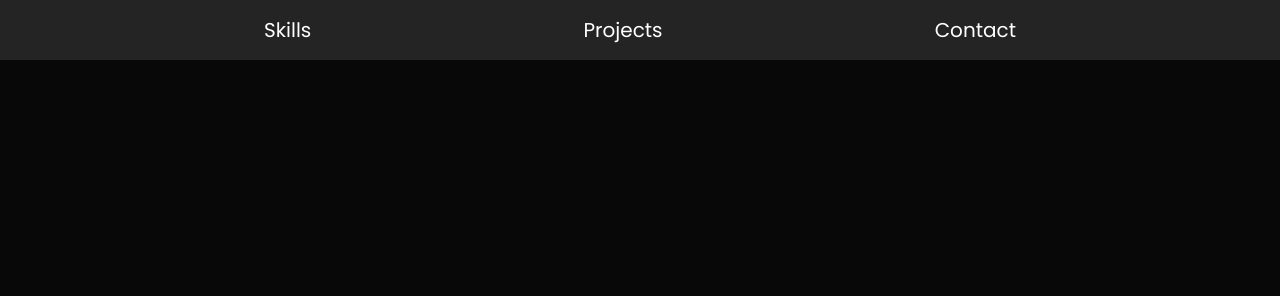
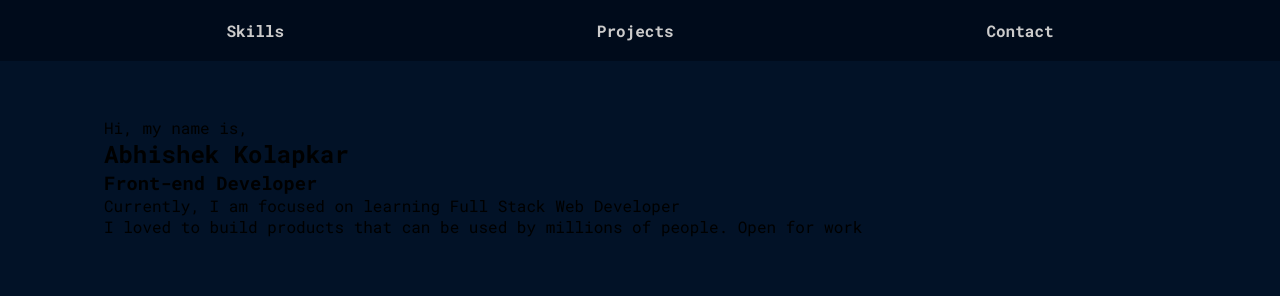
Before and after one commit to Pro-Abhi/Abhishek-Portfolio, a plain HTML site: page index.html in a window 1280 px wide. Drawn offline with Linux system fonts and the light colour scheme.

Commit message:
header added

```diff
--- a/index.html
+++ b/index.html
@@ -1,26 +1,43 @@
 <!DOCTYPE html>
 <html lang="en">
   <head>
-  <meta charset="UTF-8">
-  <meta http-equiv="X-UA-Compatible" content="IE=edge">
-  <meta name="viewport" content="width=device-width, initial-scale=1.0">
-  <title>Abhishek Portfolio</title>
+    <meta charset="UTF-8" />
+    <meta http-equiv="X-UA-Compatible" content="IE=edge" />
+    <meta name="viewport" content="width=device-width, initial-scale=1.0" />
+    <title>Abhishek - Portfolio</title>
     <!-- css file -->
-  <link rel="stylesheet" href="style.css">
+    <link rel="stylesheet" href="style.css" />
     <!-- font-awesome icons cdn link -->
-  <link rel="stylesheet" href="https://cdnjs.cloudflare.com/ajax/libs/font-awesome/6.2.0/css/all.min.css">
+    <link
+      rel="stylesheet"
+      href="https://cdnjs.cloudflare.com/ajax/libs/font-awesome/6.2.0/css/all.min.css"
+    />
   </head>
   <body>
     <header id="header">
-    <div class="container">
-      <nav>
+      <nav class="container">
         <ul>
           <li><a href="#skills">Skills</a></li>
           <li><a href="#projects">Projects</a></li>
           <li><a href="#contact">Contact</a></li>
         </ul>
       </nav>
+    </header>
+
+    <main id="main">
+      <div class="container own-info">
+        <div class="left-side">
+          <div class="info">
+            <p>Hi, my name is,</p>
+            <h2>Abhishek Kolapkar</h2>
+            <h3>Front-end Developer</h3>
+            <p>Currently, I am focused on learning Full Stack Web Developer <br>
+              I loved to build products that can be used by millions of people.
+              <span>Open for work</span>
+            </p>
           </div>
-  </header>
+        </div>
+      </div>
+    </main>
   </body>
 </html>
--- a/style.css
+++ b/style.css
@@ -1,5 +1,5 @@
 /* import google fonts */
-@import url('https://fonts.googleapis.com/css2?family=Poppins:wght@300;400;500;600;700&display=swap');
+@import url('https://fonts.googleapis.com/css2?family=Roboto+Mono:wght@300;400;500;600;700&display=swap');
 
 
 *{
@@ -9,13 +9,8 @@
 }
 
 body{
-  font-family: 'Poppins', sans-serif;
-  background: #080808;
-  color: #ffffff;
-}
-
-.container{
-  padding: 10px 10%;
+  font-family: 'Roboto Mono', monospace;
+  background: #021227;
 }
 
 ul{
@@ -26,25 +21,44 @@ a{
   text-decoration: none;
 }
 
-/* ----------- header CSS ----------- */
-#header{
-  width: 100%;
-  background: #242424;
-  padding: 5px 0;
+.container{
+  width: 1200px;
+  margin: auto;
+  padding: 0 30px;
 }
 
-nav ul{
+
+/* --------- Header CSS --------- */
+#header{
+  background: #000b1ae0;
+}
+
+#header ul{
   display: flex;
-  align-items: center;
   justify-content: space-around;
 }
 
-nav ul li a{
-  color: #ffffff;
-  font-size: 20px;
-  transition: all .4s;
+#header ul li{
+  margin: 10px 0;
+  padding: 10px 0;
 }
 
-nav ul li a:hover{
-  color: #2de04e;
+a{
+  color: #cccccc;
+  font-weight: 700;
+  transition: all .3s;
 }
+
+a:hover{
+  color: #3b8f0b;
+}
+
+
+/* --------- Main CSS --------- */
+#main{
+  width: 100%;
+}
+
+.own-info{
+  padding: 56px 64px;
+}
```
Lines whose indentation alone changed are shown as unchanged.
